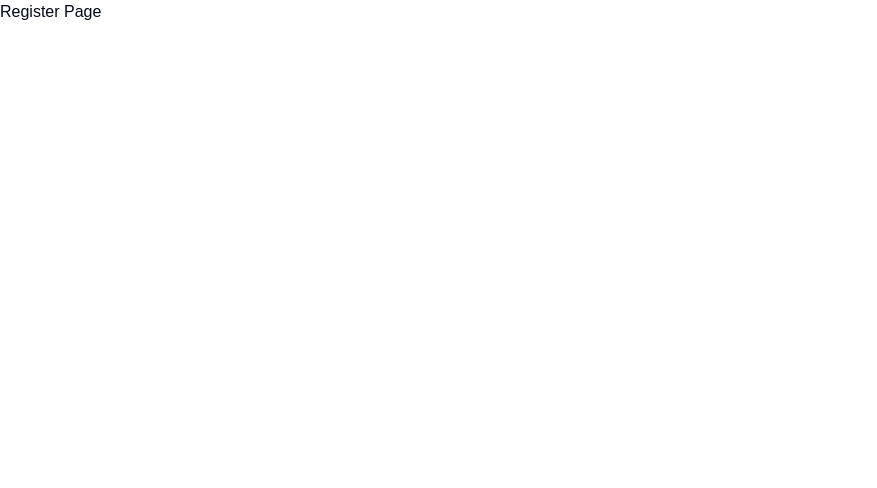
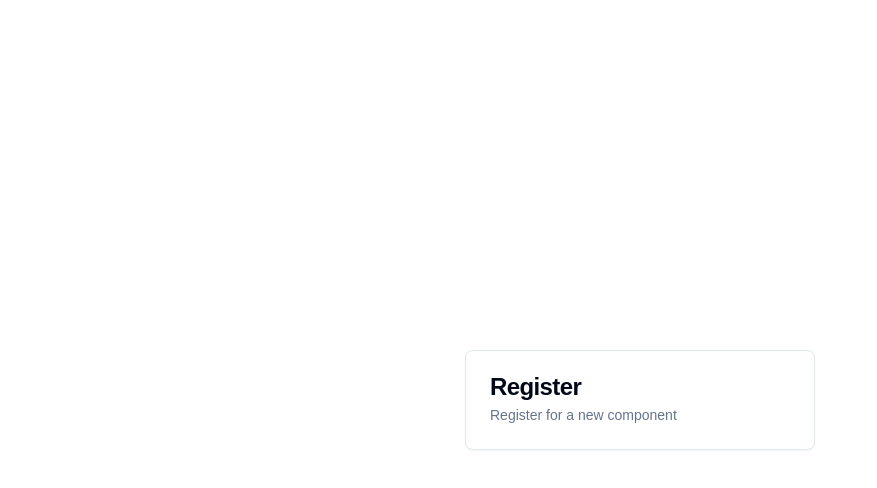
Before and after one commit to ccweerasinghe1994/next-auth, a Next.js app: page /register in a window 1280 px wide. Shown: the top 488 px of the page, without its empty margins (0-877 px from the left). Built offline with nearby package versions, Linux system fonts and the light colour scheme.

Commit message:
adding shadcn components

```diff
--- a/app/register/page.tsx
+++ b/app/register/page.tsx
@@ -1,7 +1,19 @@
+import {
+  Card,
+  CardDescription,
+  CardHeader,
+  CardTitle,
+} from "@/components/ui/card";
+
 export default function RegisterPage() {
   return (
-    <div>
-      <h1>Register Page</h1>
-    </div>
+    <main className="flex justify-center items-center min-h-screen">
+      <Card className="w-[350px]">
+        <CardHeader>
+          <CardTitle>Register</CardTitle>
+          <CardDescription>Register for a new component</CardDescription>
+        </CardHeader>
+      </Card>
+    </main>
   );
 }
--- /dev/null
+++ b/components/ui/button.tsx
@@ -0,0 +1,56 @@
+import * as React from "react"
+import { Slot } from "@radix-ui/react-slot"
+import { cva, type VariantProps } from "class-variance-authority"
+
+import { cn } from "@/lib/utils"
+
+const buttonVariants = cva(
+  "inline-flex items-center justify-center gap-2 whitespace-nowrap rounded-md text-sm font-medium ring-offset-background transition-colors focus-visible:outline-none focus-visible:ring-2 focus-visible:ring-ring focus-visible:ring-offset-2 disabled:pointer-events-none disabled:opacity-50 [&_svg]:pointer-events-none [&_svg]:size-4 [&_svg]:shrink-0",
+  {
+    variants: {
+      variant: {
+        default: "bg-primary text-primary-foreground hover:bg-primary/90",
+        destructive:
+          "bg-destructive text-destructive-foreground hover:bg-destructive/90",
+        outline:
+          "border border-input bg-background hover:bg-accent hover:text-accent-foreground",
+        secondary:
+          "bg-secondary text-secondary-foreground hover:bg-secondary/80",
+        ghost: "hover:bg-accent hover:text-accent-foreground",
+        link: "text-primary underline-offset-4 hover:underline",
+      },
+      size: {
+        default: "h-10 px-4 py-2",
+        sm: "h-9 rounded-md px-3",
+        lg: "h-11 rounded-md px-8",
+        icon: "h-10 w-10",
+      },
+    },
+    defaultVariants: {
+      variant: "default",
+      size: "default",
+    },
+  }
+)
+
+export interface ButtonProps
+  extends React.ButtonHTMLAttributes<HTMLButtonElement>,
+    VariantProps<typeof buttonVariants> {
+  asChild?: boolean
+}
+
+const Button = React.forwardRef<HTMLButtonElement, ButtonProps>(
+  ({ className, variant, size, asChild = false, ...props }, ref) => {
+    const Comp = asChild ? Slot : "button"
+    return (
+      <Comp
+        className={cn(buttonVariants({ variant, size, className }))}
+        ref={ref}
+        {...props}
+      />
+    )
+  }
+)
+Button.displayName = "Button"
+
+export { Button, buttonVariants }
--- /dev/null
+++ b/components/ui/card.tsx
@@ -0,0 +1,79 @@
+import * as React from "react"
+
+import { cn } from "@/lib/utils"
+
+const Card = React.forwardRef<
+  HTMLDivElement,
+  React.HTMLAttributes<HTMLDivElement>
+>(({ className, ...props }, ref) => (
+  <div
+    ref={ref}
+    className={cn(
+      "rounded-lg border bg-card text-card-foreground shadow-sm",
+      className
+    )}
+    {...props}
+  />
+))
+Card.displayName = "Card"
+
+const CardHeader = React.forwardRef<
+  HTMLDivElement,
+  React.HTMLAttributes<HTMLDivElement>
+>(({ className, ...props }, ref) => (
+  <div
+    ref={ref}
+    className={cn("flex flex-col space-y-1.5 p-6", className)}
+    {...props}
+  />
+))
+CardHeader.displayName = "CardHeader"
+
+const CardTitle = React.forwardRef<
+  HTMLDivElement,
+  React.HTMLAttributes<HTMLDivElement>
+>(({ className, ...props }, ref) => (
+  <div
+    ref={ref}
+    className={cn(
+      "text-2xl font-semibold leading-none tracking-tight",
+      className
+    )}
+    {...props}
+  />
+))
+CardTitle.displayName = "CardTitle"
+
+const CardDescription = React.forwardRef<
+  HTMLDivElement,
+  React.HTMLAttributes<HTMLDivElement>
+>(({ className, ...props }, ref) => (
+  <div
+    ref={ref}
+    className={cn("text-sm text-muted-foreground", className)}
+    {...props}
+  />
+))
+CardDescription.displayName = "CardDescription"
+
+const CardContent = React.forwardRef<
+  HTMLDivElement,
+  React.HTMLAttributes<HTMLDivElement>
+>(({ className, ...props }, ref) => (
+  <div ref={ref} className={cn("p-6 pt-0", className)} {...props} />
+))
+CardContent.displayName = "CardContent"
+
+const CardFooter = React.forwardRef<
+  HTMLDivElement,
+  React.HTMLAttributes<HTMLDivElement>
+>(({ className, ...props }, ref) => (
+  <div
+    ref={ref}
+    className={cn("flex items-center p-6 pt-0", className)}
+    {...props}
+  />
+))
+CardFooter.displayName = "CardFooter"
+
+export { Card, CardHeader, CardFooter, CardTitle, CardDescription, CardContent }
--- /dev/null
+++ b/components/ui/form.tsx
@@ -0,0 +1,178 @@
+"use client"
+
+import * as React from "react"
+import * as LabelPrimitive from "@radix-ui/react-label"
+import { Slot } from "@radix-ui/react-slot"
+import {
+  Controller,
+  ControllerProps,
+  FieldPath,
+  FieldValues,
+  FormProvider,
+  useFormContext,
+} from "react-hook-form"
+
+import { cn } from "@/lib/utils"
+import { Label } from "@/components/ui/label"
+
+const Form = FormProvider
+
+type FormFieldContextValue<
+  TFieldValues extends FieldValues = FieldValues,
+  TName extends FieldPath<TFieldValues> = FieldPath<TFieldValues>
+> = {
+  name: TName
+}
+
+const FormFieldContext = React.createContext<FormFieldContextValue>(
+  {} as FormFieldContextValue
+)
+
+const FormField = <
+  TFieldValues extends FieldValues = FieldValues,
+  TName extends FieldPath<TFieldValues> = FieldPath<TFieldValues>
+>({
+  ...props
+}: ControllerProps<TFieldValues, TName>) => {
+  return (
+    <FormFieldContext.Provider value={{ name: props.name }}>
+      <Controller {...props} />
+    </FormFieldContext.Provider>
+  )
+}
+
+const useFormField = () => {
+  const fieldContext = React.useContext(FormFieldContext)
+  const itemContext = React.useContext(FormItemContext)
+  const { getFieldState, formState } = useFormContext()
+
+  const fieldState = getFieldState(fieldContext.name, formState)
+
+  if (!fieldContext) {
+    throw new Error("useFormField should be used within <FormField>")
+  }
+
+  const { id } = itemContext
+
+  return {
+    id,
+    name: fieldContext.name,
+    formItemId: `${id}-form-item`,
+    formDescriptionId: `${id}-form-item-description`,
+    formMessageId: `${id}-form-item-message`,
+    ...fieldState,
+  }
+}
+
+type FormItemContextValue = {
+  id: string
+}
+
+const FormItemContext = React.createContext<FormItemContextValue>(
+  {} as FormItemContextValue
+)
+
+const FormItem = React.forwardRef<
+  HTMLDivElement,
+  React.HTMLAttributes<HTMLDivElement>
+>(({ className, ...props }, ref) => {
+  const id = React.useId()
+
+  return (
+    <FormItemContext.Provider value={{ id }}>
+      <div ref={ref} className={cn("space-y-2", className)} {...props} />
+    </FormItemContext.Provider>
+  )
+})
+FormItem.displayName = "FormItem"
+
+const FormLabel = React.forwardRef<
+  React.ElementRef<typeof LabelPrimitive.Root>,
+  React.ComponentPropsWithoutRef<typeof LabelPrimitive.Root>
+>(({ className, ...props }, ref) => {
+  const { error, formItemId } = useFormField()
+
+  return (
+    <Label
+      ref={ref}
+      className={cn(error && "text-destructive", className)}
+      htmlFor={formItemId}
+      {...props}
+    />
+  )
+})
+FormLabel.displayName = "FormLabel"
+
+const FormControl = React.forwardRef<
+  React.ElementRef<typeof Slot>,
+  React.ComponentPropsWithoutRef<typeof Slot>
+>(({ ...props }, ref) => {
+  const { error, formItemId, formDescriptionId, formMessageId } = useFormField()
+
+  return (
+    <Slot
+      ref={ref}
+      id={formItemId}
+      aria-describedby={
+        !error
+          ? `${formDescriptionId}`
+          : `${formDescriptionId} ${formMessageId}`
+      }
+      aria-invalid={!!error}
+      {...props}
+    />
+  )
+})
+FormControl.displayName = "FormControl"
+
+const FormDescription = React.forwardRef<
+  HTMLParagraphElement,
+  React.HTMLAttributes<HTMLParagraphElement>
+>(({ className, ...props }, ref) => {
+  const { formDescriptionId } = useFormField()
+
+  return (
+    <p
+      ref={ref}
+      id={formDescriptionId}
+      className={cn("text-sm text-muted-foreground", className)}
+      {...props}
+    />
+  )
+})
+FormDescription.displayName = "FormDescription"
+
+const FormMessage = React.forwardRef<
+  HTMLParagraphElement,
+  React.HTMLAttributes<HTMLParagraphElement>
+>(({ className, children, ...props }, ref) => {
+  const { error, formMessageId } = useFormField()
+  const body = error ? String(error?.message) : children
+
+  if (!body) {
+    return null
+  }
+
+  return (
+    <p
+      ref={ref}
+      id={formMessageId}
+      className={cn("text-sm font-medium text-destructive", className)}
+      {...props}
+    >
+      {body}
+    </p>
+  )
+})
+FormMessage.displayName = "FormMessage"
+
+export {
+  useFormField,
+  Form,
+  FormItem,
+  FormLabel,
+  FormControl,
+  FormDescription,
+  FormMessage,
+  FormField,
+}
--- /dev/null
+++ b/components/ui/label.tsx
@@ -0,0 +1,26 @@
+"use client"
+
+import * as React from "react"
+import * as LabelPrimitive from "@radix-ui/react-label"
+import { cva, type VariantProps } from "class-variance-authority"
+
+import { cn } from "@/lib/utils"
+
+const labelVariants = cva(
+  "text-sm font-medium leading-none peer-disabled:cursor-not-allowed peer-disabled:opacity-70"
+)
+
+const Label = React.forwardRef<
+  React.ElementRef<typeof LabelPrimitive.Root>,
+  React.ComponentPropsWithoutRef<typeof LabelPrimitive.Root> &
+    VariantProps<typeof labelVariants>
+>(({ className, ...props }, ref) => (
+  <LabelPrimitive.Root
+    ref={ref}
+    className={cn(labelVariants(), className)}
+    {...props}
+  />
+))
+Label.displayName = LabelPrimitive.Root.displayName
+
+export { Label }
```
Also changed, not shown: package.json (+6 -1 lines), 1 other file (tests, documents, lock files or other folders).
